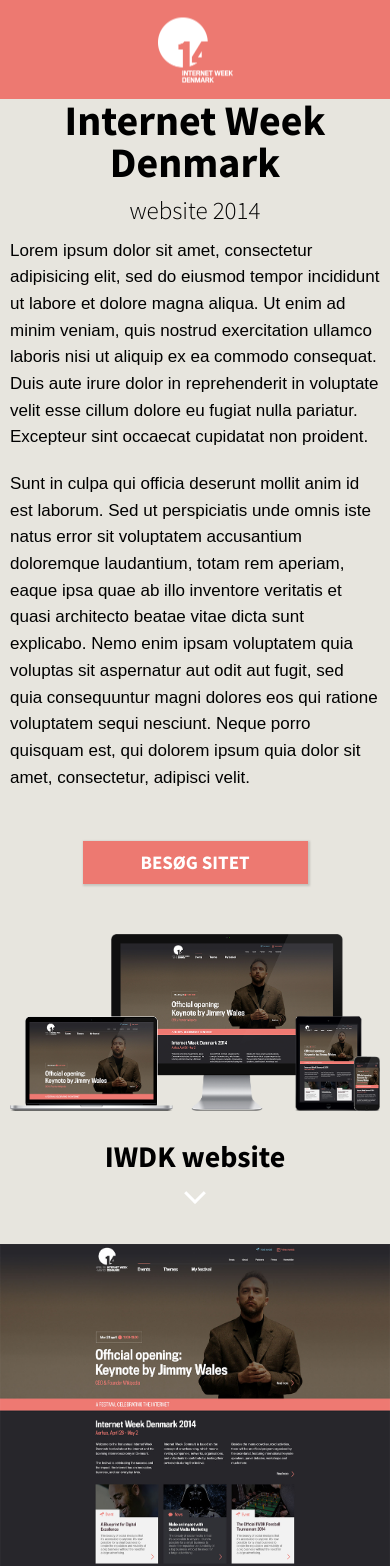
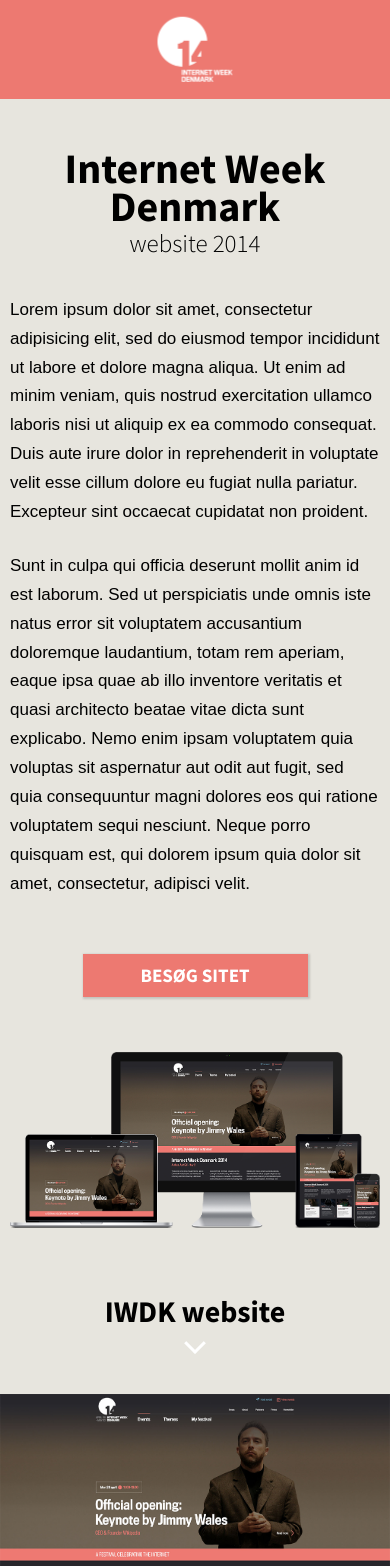
Before and after one commit to milax/cca, a website: page src/index.html in a window 390 px wide. Shown: the top 1566 px of the page. Drawn offline with nearby package versions, Linux system fonts and the light colour scheme.

Commit message:
Mobile pixel perfect

```diff
--- a/src/index.html
+++ b/src/index.html
@@ -40,7 +40,10 @@
                 <a href="#" class="button">besøg sitet</a>
             </div>
 
-            <img src="images/screens/main-article.png" alt="Main article" />
+
+            <div class="main-article--img-holder">
+                <img class="main-article--img" src="images/screens/main-article.png" alt="Main article" />
+            </div>
 
         </article>
 
--- a/src/scss/base/_buttons.scss
+++ b/src/scss/base/_buttons.scss
@@ -29,6 +29,9 @@
   margin-bottom: 35px;
   @include hide-text();
   @extend %go;
+  h1 + & {
+    margin-top: -25px;
+  }
   @include retina() {
     background-image: url(../images/btn/arrow-down@2x.png);
     width: $go-button-width*2 + $go-button-padding;
@@ -45,7 +48,7 @@
   &:before {
     content: '';
     background: url(../images/btn/arrow-up.png) 50% 50% no-repeat;
-    padding-bottom: 20px;
+    padding-bottom: 30px;
     @extend %go;
   }
   @include retina() {
--- a/src/scss/base/_typo.scss
+++ b/src/scss/base/_typo.scss
@@ -1,12 +1,12 @@
 
 body {
-  font: normal 17px/1.57 Arial;
+  font: normal 17px/1.7 Arial;
 }
 
 // Headlines
 h1 {
-  font: 700 30px/1 'Source Sans Pro';
-  margin: 0 0 15px;
+  font: 700 30px/0.92 'Source Sans Pro';
+  margin: 0 0 10px;
 }
 
 h2 {
@@ -18,7 +18,7 @@
 }
 
 p {
-  margin: 0 0 20px;
+  margin: 0 0 25px;
 }
 
 // link color
--- a/src/scss/components/_highlights.scss
+++ b/src/scss/components/_highlights.scss
@@ -1,3 +1,7 @@
+
+.highlights {
+  margin-bottom: 10px;
+}
 
 .highlights--img {
   display: none;
--- a/src/scss/components/_logo.scss
+++ b/src/scss/components/_logo.scss
@@ -9,8 +9,8 @@
 
   background: url(../images/logo.png) 50% 50% no-repeat;
   background-size: $logo-width/2 $logo-height/2;
-  width: $logo-width;
-  height: $logo-height;
+  width: $logo-width/2;
+  height: $logo-height/2;
   display: inline-block;
   @include respond-to(desktop) {
     background-size: $logo-width $logo-height;
--- a/src/scss/components/_main-article.scss
+++ b/src/scss/components/_main-article.scss
@@ -1,25 +1,32 @@
 
 .main-article {
   font-size: 17px;
+  padding-top: 50px;
   margin-bottom: 30px;
   @extend %indented-box;
 
   .button-holder {
-    padding: 30px 0 50px;
+    padding: 30px 0 55px;
   }
 }
 
 .main-article--header {
   text-align: center;
   font-family: 'Source Sans Pro';
+  margin-bottom: 40px;
 }
 
 .main-article--title {
   font-size: 42px;
   font-weight: 700;
+  margin-bottom: 5px;
 }
 
 .main-article--sub-title {
   font-size: 25px;
   font-weight: 300;
 }
+
+.main-article--img-holder {
+  margin-bottom: 70px;
+}
--- a/src/scss/components/_site.scss
+++ b/src/scss/components/_site.scss
@@ -1,6 +1,7 @@
 
 .site--section-title {
   text-align: center;
+  margin-bottom: 35px;
   @extend %indented-box;
 }
 
@@ -12,7 +13,7 @@
 }
 
 .site--media {
-  margin-bottom: 55px;
+  margin-bottom: 70px;
   display: none;
 
   &:nth-of-type(1) {
```
Also changed, not shown: src/styles/main.css, 1 other file.
